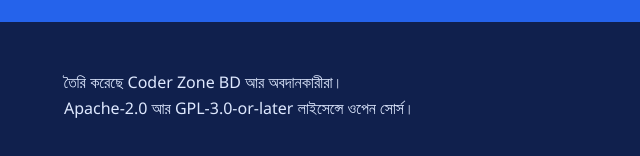
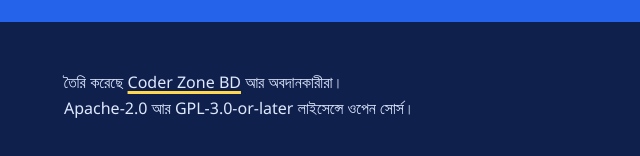
Before and after one commit to coderzonebd/wdm, an Astro site: page /whoosh-website/bn in a window 1280 px wide. Shown: the part 5515-5671 px from the top of the page, 0-640 px from the left. Built offline with nearby package versions, Linux system fonts and the light colour scheme; Astro itself is replaced by a stand-in of ours.

Commit message:
Footer: Coder Zone BD links to coderzonebd.com

```diff
--- a/src/i18n/bn.ts
+++ b/src/i18n/bn.ts
@@ -242,7 +242,7 @@ export const bn: Strings = {
     other: "রিপোজিটরিতে স্টার দেওয়া, বাগ জানানো আর অনুবাদ করাও অনেক সাহায্য।",
   },
   footer: {
-    made: "তৈরি করেছে Coder Zone BD আর অবদানকারীরা।",
+    made: "তৈরি করেছে {company} আর অবদানকারীরা।",
     license: "Apache-2.0 আর GPL-3.0-or-later লাইসেন্সে ওপেন সোর্স।",
     privacy: "গোপনীয়তা",
   },
--- a/src/i18n/en.ts
+++ b/src/i18n/en.ts
@@ -241,7 +241,7 @@ export const en = {
     other: "Starring the repository, reporting bugs and translating help too.",
   },
   footer: {
-    made: "Made by Coder Zone BD and contributors.",
+    made: "Made by {company} and contributors.",
     license: "Open source under Apache-2.0 and GPL-3.0-or-later.",
     privacy: "Privacy",
   },
--- a/src/layouts/Base.astro
+++ b/src/layouts/Base.astro
@@ -73,7 +73,7 @@ const nav: [Page, string][] = [
     <footer class="site-footer">
       <div class="wrap">
         <div>
-          <div>{t.footer.made}</div>
+          <div>{t.footer.made.split("{company}").map((part, i) => i === 0 ? part : <><a href="https://coderzonebd.com">Coder Zone BD</a>{part}</>)}</div>
           <div>{t.footer.license}</div>
         </div>
         <nav aria-label="Footer">
```
